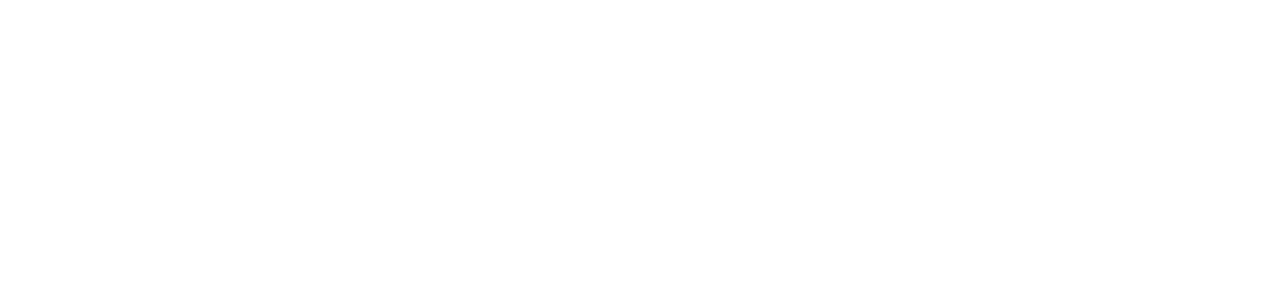
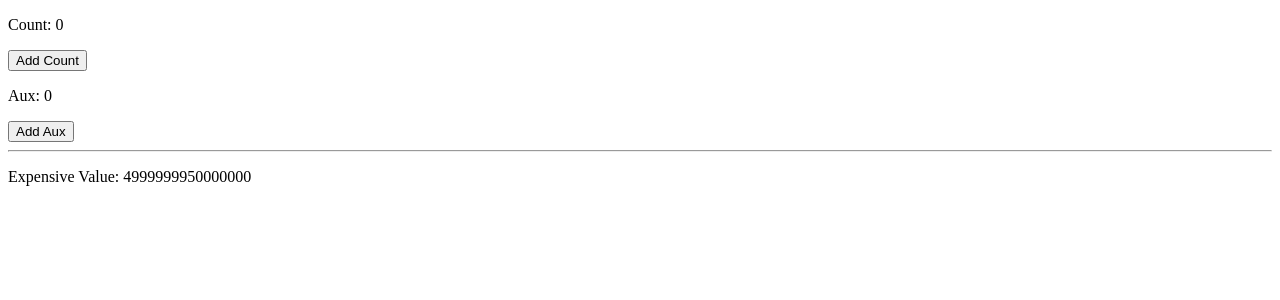
Before and after one commit to tracontecnologia/react-state-elevation, a React (Create React App) app: page / in a window 1280 px wide. Shown: the top 300 px of the page. Built offline with nearby package versions, Linux system fonts and the light colour scheme.

Commit message:
feat: use memo class

```diff
--- a/src/App.js
+++ b/src/App.js
@@ -1,3 +1,26 @@
+import { useMemo, useState } from 'react';
+
 export default function App() {
-  return <div></div>;
+  const [count, setCount] = useState(0);
+  const [aux, setAux] = useState(0);
+  const expensiveValue = useMemo(() => calculateExpensiveValue(aux), [aux]);
+
+  return (
+    <div>
+      <p>Count: {count}</p>
+      <button onClick={() => setCount((prev) => prev + 1)}>Add Count</button>
+      <p>Aux: {aux}</p>
+      <button onClick={() => setAux((prev) => prev + 1)}>Add Aux</button>
+      <hr />
+      <p>Expensive Value: {expensiveValue}</p>
+    </div>
+  );
 }
+
+function calculateExpensiveValue(aux) {
+  let total = aux;
+  for (let i = 0; i < 100000000; i++) {
+    total += i;
+  }
+  return total;
+}
```
Also changed, not shown: public/manifest.json.
